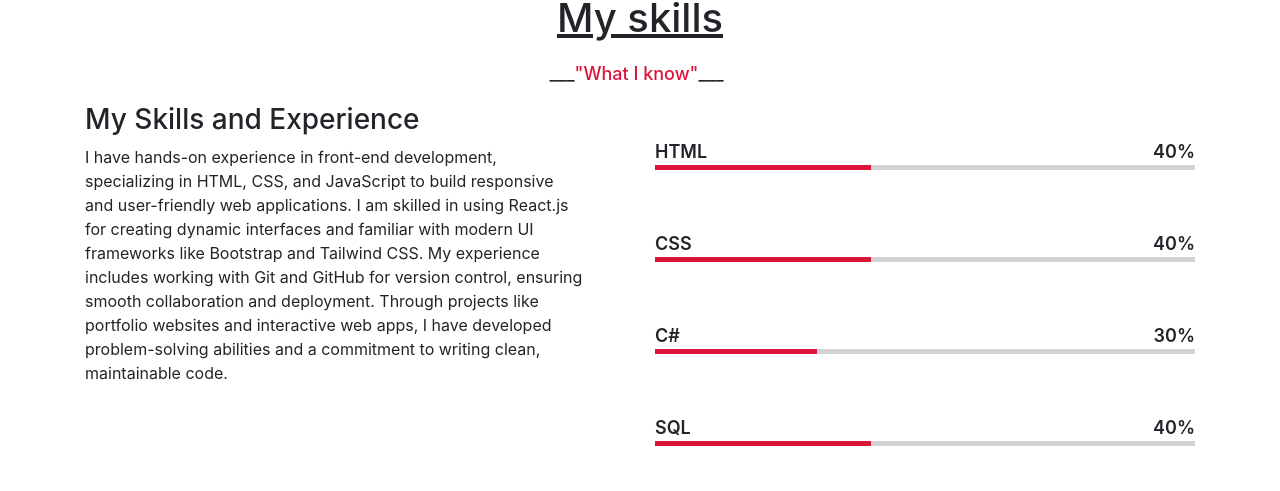
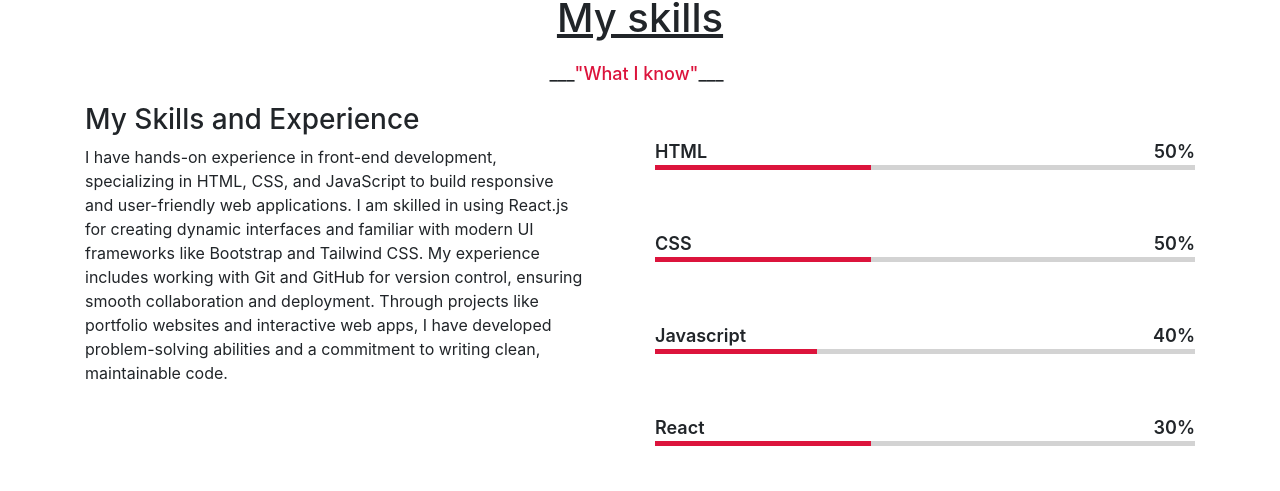
Before and after one commit to Jahnavi200408/Portfolio, a plain HTML site: page index.html in a window 1280 px wide. Shown: the part 2255-2746 px from the top of the page. Drawn offline with nearby package versions, Linux system fonts and the light colour scheme.

Commit message:
index.html

```diff
--- a/index.html
+++ b/index.html
@@ -175,28 +175,28 @@
                   <div class="bars">
                     <div class="info">
                       <span>HTML</span>
-                      <span>40%</span>
+                      <span>50%</span>
                     </div>
                     <div class="line html"></div>
                   </div>
                   <div class="bars">
                     <div class="info">
                       <span>CSS</span>
-                      <span>40%</span>
+                      <span>50%</span>
                     </div>
                     <div class="line css"></div>
                   </div>
                   <div class="bars">
                     <div class="info">
-                      <span>C#</span>
-                      <span>30%</span>
+                      <span>Javascript</span>
+                      <span>40%</span>
                     </div>
                     <div class="line javascript"></div>
                   </div>
                   <div class="bars">
                     <div class="info">
-                      <span>SQL</span>
-                      <span>40%</span>
+                      <span>React</span>
+                      <span>30%</span>
                     </div>
                     <div class="line bootstrap"></div>
                   </div>
```
